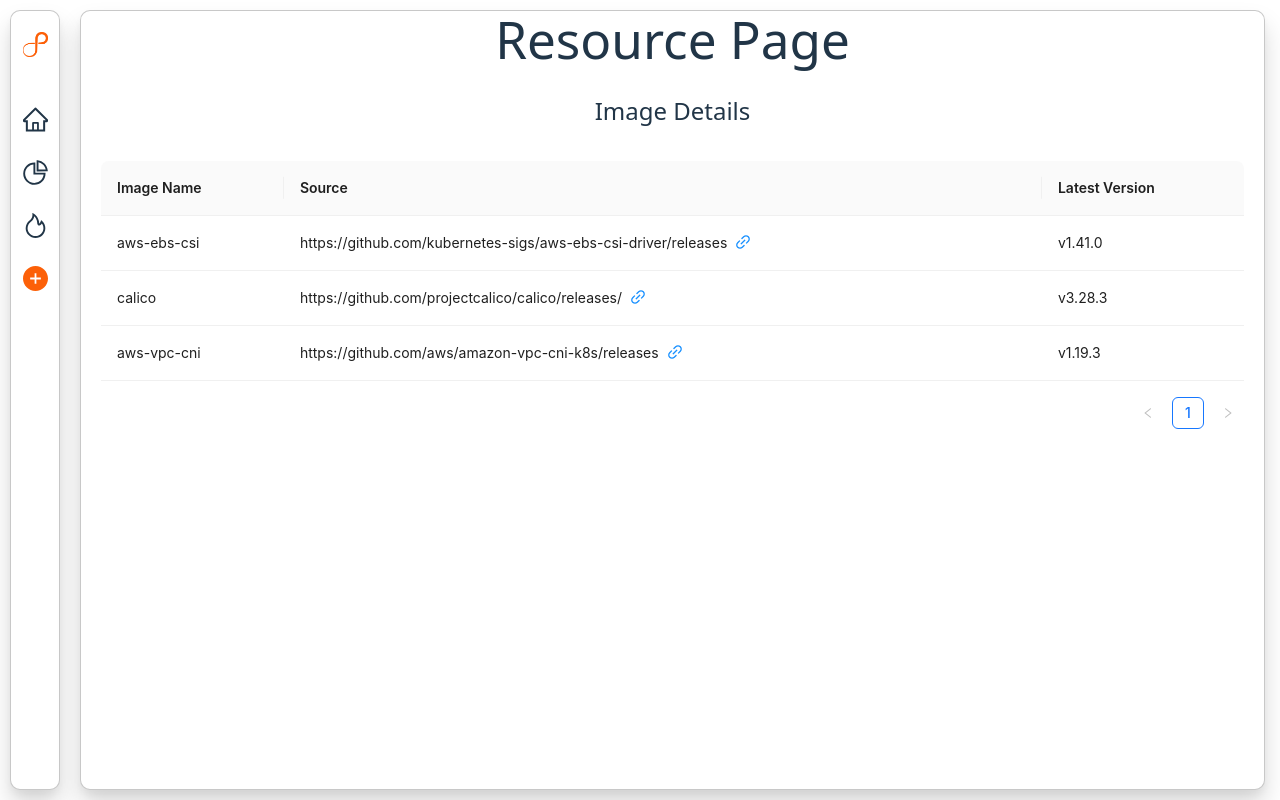
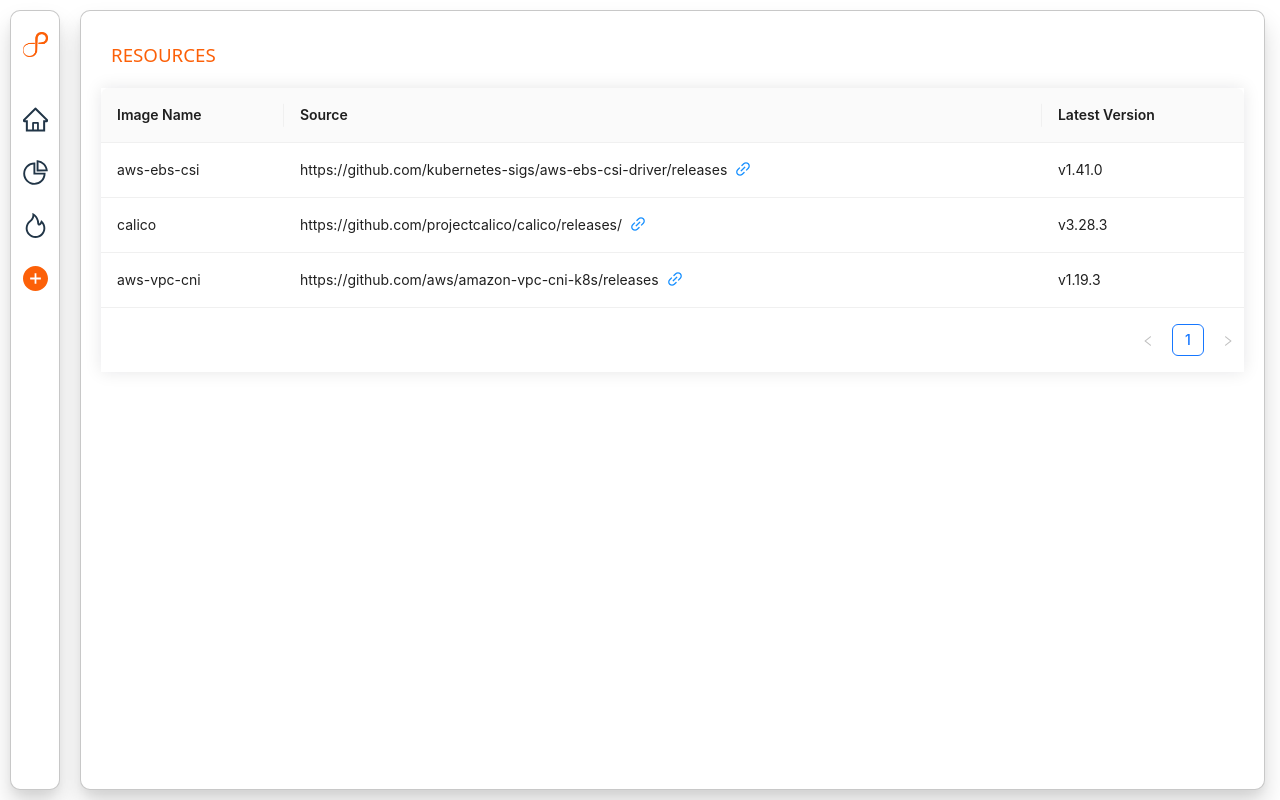
Before and after one commit to lawlie8/matrikas, a React (Vite) app in the folder matrikas-ui/: page /resources in a window 1280 px wide. Built offline with nearby package versions, Linux system fonts and the light colour scheme.

Commit message:
Fixed Heading Style

```diff
--- a/matrikas-ui/src/pages/resources/Resources.css
+++ b/matrikas-ui/src/pages/resources/Resources.css
@@ -10,3 +10,17 @@
     box-shadow: rgba(0, 0, 0, 0.15) 0px 15px 25px, rgba(0, 0, 0, 0.05) 0px 5px 10px;
     background-color:white;
 }
+
+.resource-table{
+        margin:40px 20px 20px 20px ;
+        box-shadow: rgba(17, 17, 26, 0.1) 0px 0px 16px;
+}
+
+.resource-page-heading{
+    float:left;
+    padding:10px;
+    margin-top:20px;
+    margin-left:20px;
+    border-radius:10px;
+    color: #fc6008;
+}
--- a/matrikas-ui/src/pages/resources/Resources.jsx
+++ b/matrikas-ui/src/pages/resources/Resources.jsx
@@ -54,9 +54,8 @@
 
   return (
     <div className="resources-page-main" >
-      <h1>Resource Page</h1>
-      <h2 className="text-xl font-bold mb-4">Image Details</h2>
-      <Table style={{padding: '20px' }} columns={columns} dataSource={data} pagination={{ pageSize: 5 }} />
+      <h3 className="resource-page-heading">RESOURCES</h3>
+      <Table className="resource-table" columns={columns} dataSource={data} pagination={{ pageSize: 5 }} />
 
 {/*       <h2 className="text-lg font-bold mt-6">Add Image Details</h2> */}
 {/*       <div className="flex flex-col gap-2 mt-4"> */}
```
